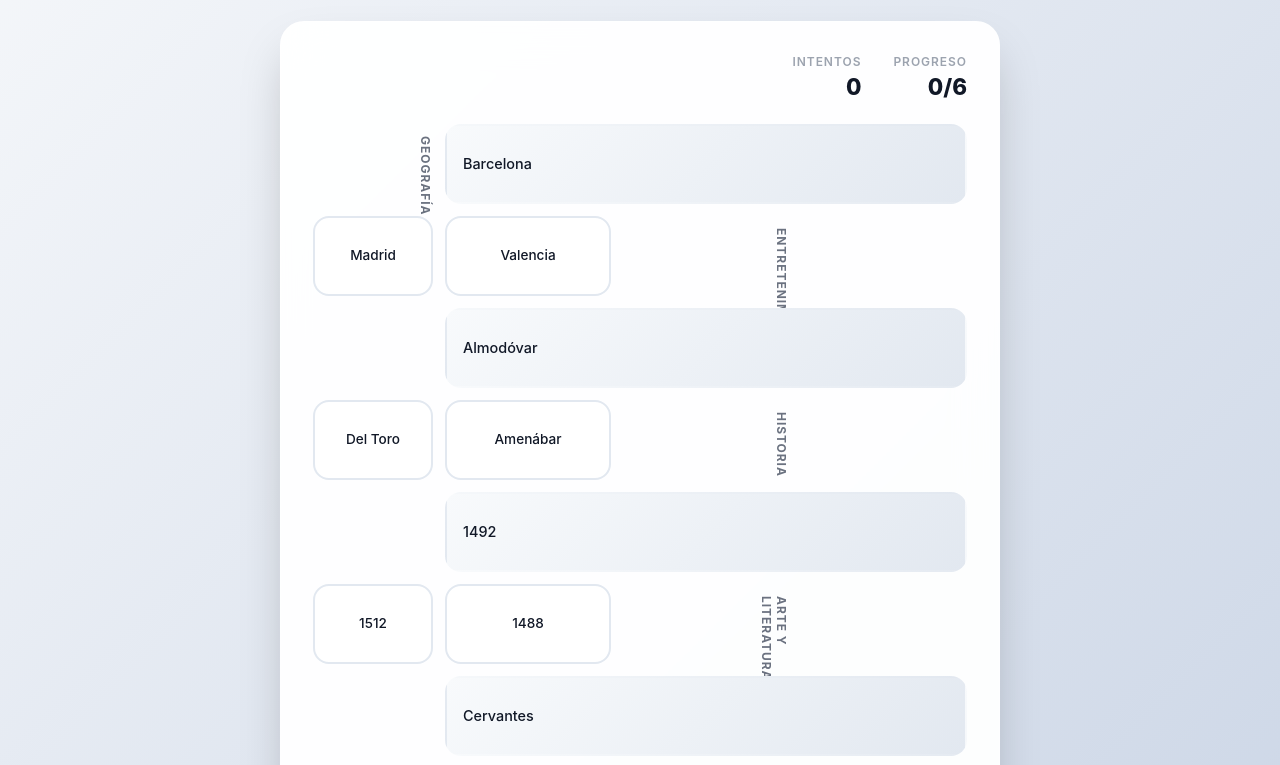
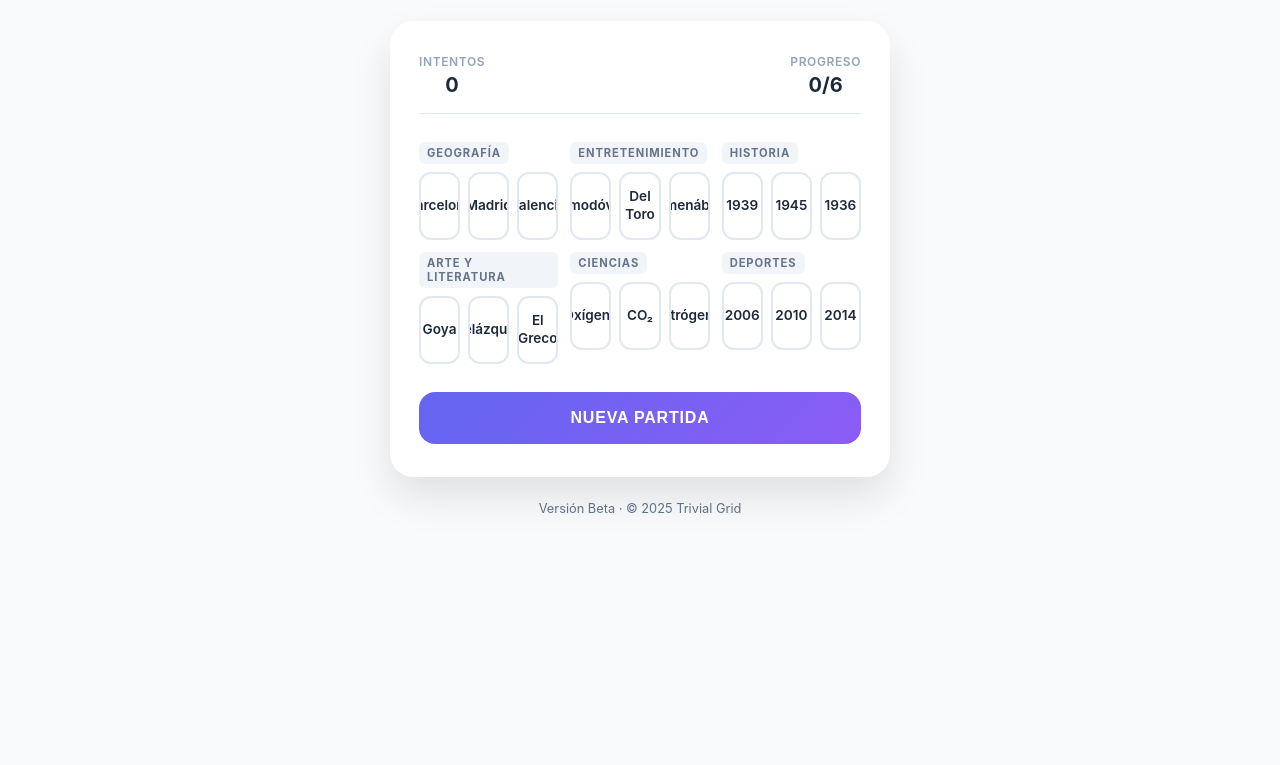
Before and after one commit to manuel-arrabal/trivial-grid, a plain HTML site: page index.html in a window 1280 px wide. Shown: the part 97-862 px from the top of the page. After the commit the page ends 800 px from the top, so only its background shows below. Drawn offline with Linux system fonts and the light colour scheme.

Commit message:
Update index.html

```diff
--- a/index.html
+++ b/index.html
@@ -12,34 +12,30 @@
     }
 
     body {
-      font-family: -apple-system, BlinkMacSystemFont, 'Segoe UI', Roboto, Oxygen, Ubuntu, Cantarell, sans-serif;
-      background: linear-gradient(135deg, #f5f7fa 0%, #c3cfe2 100%);
+      font-family: -apple-system, BlinkMacSystemFont, 'Segoe UI', Roboto, sans-serif;
+      background: #f8fafc;
       min-height: 100vh;
       display: flex;
       flex-direction: column;
       align-items: center;
-      padding: 24px;
-      color: #111827;
+      padding: 20px;
+      color: #1e293b;
     }
 
     .container {
-      max-width: 720px;
+      max-width: 500px;
       width: 100%;
-      flex: 1;
-      display: flex;
-      flex-direction: column;
-      align-items: center;
     }
 
     header {
       text-align: center;
-      margin-bottom: 24px;
+      margin-bottom: 32px;
     }
 
     h1 {
-      font-size: 2.2rem;
-      font-weight: 800;
-      background: linear-gradient(135deg, #667eea 0%, #764ba2 100%);
+      font-size: 2rem;
+      font-weight: 700;
+      background: linear-gradient(135deg, #6366f1, #8b5cf6);
       -webkit-background-clip: text;
       -webkit-text-fill-color: transparent;
       background-clip: text;
@@ -47,153 +43,139 @@
     }
 
     .subtitle {
-      color: #6b7280;
-      font-size: 1rem;
+      color: #64748b;
+      font-size: 0.95rem;
       font-weight: 500;
     }
 
     .game-card {
-      background: rgba(255, 255, 255, 0.95);
+      background: rgba(255, 255, 255, 0.9);
       backdrop-filter: blur(20px);
       border-radius: 24px;
-      padding: 32px;
-      box-shadow: 0 25px 50px -12px rgba(0, 0, 0, 0.25);
-      width: 100%;
-      border: 1px solid rgba(255, 255, 255, 0.2);
+      padding: 32px 28px;
+      box-shadow: 0 20px 40px rgba(0, 0, 0, 0.1);
+      border: 1px solid rgba(255, 255, 255, 0.3);
     }
 
     .stats {
       display: flex;
-      justify-content: flex-end;
-      gap: 32px;
-      margin-bottom: 24px;
+      justify-content: space-between;
+      margin-bottom: 28px;
+      padding-bottom: 16px;
+      border-bottom: 1px solid #e2e8f0;
     }
 
     .stat {
-      text-align: right;
+      text-align: center;
     }
 
     .stat-label {
       font-size: 0.75rem;
+      color: #94a3b8;
       text-transform: uppercase;
-      letter-spacing: 0.08em;
-      color: #9ca3af;
+      letter-spacing: 0.05em;
       font-weight: 600;
       margin-bottom: 4px;
     }
 
     .stat-value {
-      font-size: 1.4rem;
-      font-weight: 800;
-      color: #111827;
+      font-size: 1.25rem;
+      font-weight: 700;
+      color: #1e293b;
     }
 
     .grid {
       display: grid;
-      grid-template-columns: 120px 1fr 1fr 1fr;
-      grid-auto-rows: 80px;
+      grid-template-columns: 1fr 1fr 1fr;
       gap: 12px;
-      margin-bottom: 24px;
+      margin-bottom: 28px;
+    }
+
+    .row {
+      display: flex;
+      flex-direction: column;
+      gap: 8px;
     }
 
     .category-label {
-      font-size: 0.75rem;
-      color: #6b7280;
+      font-size: 0.7rem;
+      color: #64748b;
       text-transform: uppercase;
       letter-spacing: 0.08em;
-      display: flex;
-      align-items: flex-start;
-      padding-top: 12px;
       font-weight: 700;
-      writing-mode: vertical-rl;
-      text-orientation: mixed;
+      padding: 4px 8px;
+      background: #f1f5f9;
+      border-radius: 6px;
+      align-self: flex-start;
+      width: fit-content;
     }
 
-    .question-cell {
-      grid-column: 2 / span 3;
-      background: linear-gradient(135deg, #f8fafc 0%, #e2e8f0 100%);
-      border-radius: 16px;
-      padding: 16px;
-      font-size: 0.9rem;
-      line-height: 1.4;
+    .question-row {
+      display: grid;
+      grid-template-columns: 1fr 1fr 1fr;
+      gap: 8px;
+    }
+
+    .option {
+      height: 68px;
+      border: 2px solid #e2e8f0;
+      border-radius: 12px;
       display: flex;
       align-items: center;
-      border: 2px solid transparent;
+      justify-content: center;
+      font-size: 0.85rem;
+      font-weight: 600;
+      text-align: center;
+      padding: 8px;
       cursor: pointer;
       transition: all 0.2s ease;
-      font-weight: 500;
+      background: #ffffff;
+      line-height: 1.3;
       position: relative;
       overflow: hidden;
     }
 
-    .question-cell::before {
+    .option::before {
       content: '';
       position: absolute;
-      top: 0;
-      left: 0;
-      right: 0;
-      bottom: 0;
-      background: linear-gradient(135deg, rgba(102, 126, 234, 0.1) 0%, rgba(118, 75, 162, 0.1) 100%);
+      inset: 0;
+      background: linear-gradient(135deg, rgba(99, 102, 241, 0.1), rgba(139, 92, 246, 0.1));
       opacity: 0;
       transition: opacity 0.2s ease;
     }
 
-    .question-cell:hover::before {
+    .option:hover:not(.correct):not(.incorrect):not(.locked)::before {
       opacity: 1;
     }
 
-    .question-cell.option-0:hover {
-      border-color: #10b981;
+    .option:hover:not(.correct):not(.incorrect):not(.locked) {
+      border-color: #6366f1;
+      transform: translateY(-1px);
+      box-shadow: 0 8px 20px rgba(99, 102, 241, 0.15);
     }
 
-    .cell {
-      border-radius: 16px;
-      border: 2px solid #e2e8f0;
-      background: #ffffff;
-      font-size: 0.85rem;
-      padding: 12px 8px;
-      display: flex;
-      align-items: center;
-      justify-content: center;
-      text-align: center;
-      cursor: pointer;
-      transition: all 0.2s ease;
-      font-weight: 500;
-      line-height: 1.3;
+    .option.correct {
+      background: linear-gradient(135deg, #10b981, #059669);
+      color: white;
+      border-color: #10b981;
+      cursor: default;
     }
 
-    .cell:hover:not(.correct):not(.incorrect):not(.locked) {
-      border-color: #6366f1;
-      background: linear-gradient(135deg, #eef2ff 0%, #e0e7ff 100%);
-      transform: translateY(-2px);
-      box-shadow: 0 8px 25px rgba(99, 102, 241, 0.15);
-    }
-
-    .cell.correct,
-    .question-cell.correct {
-      background: linear-gradient(135deg, #10b981 0%, #059669 100%);
-      color: white !important;
-      border-color: #10b981;
-      cursor: default;
-      transform: scale(1.02);
-    }
-
-    .cell.incorrect,
-    .question-cell.incorrect {
-      background: linear-gradient(135deg, #ef4444 0%, #dc2626 100%);
-      color: white !important;
+    .option.incorrect {
+      background: linear-gradient(135deg, #ef4444, #dc2626);
+      color: white;
       border-color: #ef4444;
     }
 
-    .cell.locked,
-    .question-cell.locked {
+    .option.locked {
       cursor: default;
+      opacity: 0.7;
     }
 
     @keyframes shake {
       0%, 100% { transform: translateX(0); }
-      25% { transform: translateX(-4px); }
-      75% { transform: translateX(4px); }
+      25% { transform: translateX(-3px); }
+      75% { transform: translateX(3px); }
     }
 
     .shake {
@@ -202,55 +184,47 @@
 
     .reset-btn {
       width: 100%;
-      padding: 16px;
-      border: 2px solid transparent;
+      height: 52px;
+      border: none;
       border-radius: 16px;
+      background: linear-gradient(135deg, #6366f1, #8b5cf6);
+      color: white;
       font-size: 1rem;
       font-weight: 700;
+      text-transform: uppercase;
+      letter-spacing: 0.05em;
       cursor: pointer;
       transition: all 0.2s ease;
-      background: linear-gradient(135deg, #667eea 0%, #764ba2 100%);
-      color: white;
-      text-transform: uppercase;
-      letter-spacing: 0.05em;
     }
 
     .reset-btn:hover {
-      background: linear-gradient(135deg, #5a67d8 0%, #6b46c1 100%);
       transform: translateY(-2px);
-      box-shadow: 0 12px 30px rgba(102, 126, 234, 0.4);
+      box-shadow: 0 12px 30px rgba(99, 102, 241, 0.4);
     }
 
-    footer {
-      width: 100%;
-      max-width: 720px;
+    .footer {
       text-align: center;
-      color: #9ca3af;
-      padding: 20px;
+      margin-top: 24px;
+      color: #64748b;
       font-size: 0.8rem;
-      margin-top: 20px;
     }
 
-    @media (max-width: 768px) {
-      .grid {
-        grid-template-columns: 100px 1fr 1fr 1fr;
-        grid-auto-rows: 70px;
-        gap: 8px;
-      }
-
-      .category-label {
-        font-size: 0.7rem;
-        padding-top: 8px;
-      }
-
-      .question-cell,
-      .cell {
-        font-size: 0.8rem;
-        padding: 12px 8px;
+    @media (max-width: 480px) {
+      .container {
+        padding: 12px;
       }
 
       .game-card {
-        padding: 24px;
+        padding: 24px 20px;
+      }
+
+      .option {
+        height: 60px;
+        font-size: 0.8rem;
+      }
+
+      h1 {
+        font-size: 1.75rem;
       }
     }
   </style>
@@ -275,42 +249,47 @@
       </div>
 
       <div class="grid" id="grid"></div>
+
       <button class="reset-btn" onclick="resetGame()">Nueva Partida</button>
+    </div>
+
+    <div class="footer">
+      <p>Versión Beta · © 2025 Trivial Grid</p>
     </div>
   </div>
 
-  <footer>
-    <p><strong>Versión Beta</strong> · No se recopilan datos personales</p>
-    <p>© 2025 Trivial Grid · Licencia MIT</p>
-  </footer>
-
   <script>
-    // Base de datos de preguntas (3 opciones por pregunta)
     const trivialQuestions = {
       'Geografía': [
-        { q: '¿Cuál es la capital de España?', options: ['Barcelona', 'Madrid', 'Valencia'], correct: 1 },
-        { q: '¿Qué río pasa por Zaragoza?', options: ['Tajo', 'Ebro', 'Guadalquivir'], correct: 1 },
-        { q: '¿Cuántas comunidades autónomas?', options: ['15', '17', '19'], correct: 1 }
+        { q: '¿Capital de España?', options: ['Barcelona', 'Madrid', 'Valencia'], correct: 1 },
+        { q: '¿Río de Zaragoza?', options: ['Tajo', 'Ebro', 'Guadalquivir'], correct: 1 },
+        { q: '¿Comunidades autónomas?', options: ['15', '17', '19'], correct: 1 },
+        { q: '¿Alhambra está en?', options: ['Córdoba', 'Granada', 'Sevilla'], correct: 1 }
       ],
       'Entretenimiento': [
-        { q: '¿Quién dirigió "El Laberinto del Fauno"?', options: ['Almodóvar', 'Del Toro', 'Amenábar'], correct: 1 },
-        { q: '¿Quién cantó "Mediterráneo"?', options: ['Sabina', 'Serrat', 'Aute'], correct: 1 }
+        { q: '"El Laberinto del Fauno"?', options: ['Almodóvar', 'Del Toro', 'Amenábar'], correct: 1 },
+        { q: '"Mediterráneo" cantó?', options: ['Sabina', 'Serrat', 'Iglesias'], correct: 1 },
+        { q: 'Festival de Cine?', options: ['Bilbao', 'San Sebastián', 'Pamplona'], correct: 1 }
       ],
       'Historia': [
-        { q: '¿Año del descubrimiento de América?', options: ['1492', '1512', '1488'], correct: 0 },
-        { q: '¿Fin de la Guerra Civil Española?', options: ['1939', '1936', '1945'], correct: 0 }
+        { q: '¿Descubrimiento América?', options: ['1492', '1512', '1488'], correct: 0 },
+        { q: '¿Fin Guerra Civil?', options: ['1939', '1945', '1936'], correct: 0 },
+        { q: '¿Reyes Católicos?', options: ['Carlos I', 'Fernando e Isabel', 'Felipe II'], correct: 1 }
       ],
       'Arte y Literatura': [
-        { q: '¿Autor de "Don Quijote"?', options: ['Cervantes', 'Lope de Vega', 'Velázquez'], correct: 0 },
-        { q: '¿Pintor de "Las Meninas"?', options: ['Goya', 'Velázquez', 'El Greco'], correct: 1 }
+        { q: '"Don Quijote" escribió?', options: ['Lope de Vega', 'Cervantes', 'Góngora'], correct: 1 },
+        { q: '"Las Meninas" pintó?', options: ['Goya', 'Velázquez', 'El Greco'], correct: 1 },
+        { q: '"Guernica" es de?', options: ['Dalí', 'Picasso', 'Miró'], correct: 1 }
       ],
-      'Ciencias y Naturaleza': [
-        { q: '¿Planeta más grande?', options: ['Júpiter', 'Saturno', 'Neptuno'], correct: 0 },
-        { q: '¿Huesos en cuerpo humano adulto?', options: ['206', '180', '230'], correct: 0 }
+      'Ciencias': [
+        { q: '¿Planeta más grande?', options: ['Saturno', 'Júpiter', 'Urano'], correct: 1 },
+        { q: '¿Huesos humanos?', options: ['206', '180', '250'], correct: 0 },
+        { q: '¿Gas fotosíntesis?', options: ['Oxígeno', 'CO₂', 'Nitrógeno'], correct: 1 }
       ],
-      'Deportes y Pasatiempos': [
-        { q: '¿Año del Mundial de España?', options: ['2010', '2006', '2014'], correct: 0 },
-        { q: '¿Tenista con más Grand Slams?', options: ['Nadal', 'Alcaraz', 'Ferrer'], correct: 0 }
+      'Deportes': [
+        { q: '¿Mundial España?', options: ['2006', '2010', '2014'], correct: 1 },
+        { q: '¿Más Grand Slams?', options: ['Alcaraz', 'Nadal', 'Ferrero'], correct: 1 },
+        { q: '¿Juegos 1992?', options: ['Madrid', 'Barcelona', 'Sevilla'], correct: 1 }
       ]
     };
 
@@ -326,33 +305,32 @@
       grid.innerHTML = '';
 
       categories.forEach((cat, catIndex) => {
-        // Columna 1: Nombre categoría (vertical)
+        const row = document.createElement('div');
+        row.className = 'row';
+
         const label = document.createElement('div');
         label.className = 'category-label';
         label.textContent = cat;
-        grid.appendChild(label);
+        row.appendChild(label);
 
-        // Columna 2: Pregunta + Opción 0 (clickeable)
-        const qCell = document.createElement('div');
-        qCell.className = 'question-cell option-0';
-        qCell.dataset.category = catIndex;
-        qCell.dataset.option = 0;
-        qCell.id = `question-${catIndex}`;
-        grid.appendChild(qCell);
+        const questionRow = document.createElement('div');
+        questionRow.className = 'question-row';
+        questionRow.dataset.category = catIndex;
 
-        // Columnas 3 y 4: Opciones 1 y 2
-        for (let i = 1; i < 3; i++) {
-          const cell = document.createElement('div');
-          cell.className = 'cell';
-          cell.dataset.category = catIndex;
-          cell.dataset.option = i;
-          grid.appendChild(cell);
+        for (let i = 0; i < 3; i++) {
+          const option = document.createElement('div');
+          option.className = 'option';
+          option.dataset.option = i;
+          questionRow.appendChild(option);
         }
+
+        row.appendChild(questionRow);
+        grid.appendChild(row);
       });
 
       startNewRound();
       renderGrid();
-      attachEventListeners();
+      attachListeners();
       updateStats();
     }
 
@@ -361,40 +339,38 @@
       categories.forEach((cat, catIndex) => {
         if (!gameState.correctAnswers.has(catIndex)) {
           const questions = trivialQuestions[cat];
-          const randomQ = questions[Math.floor(Math.random() * questions.length)];
-          gameState.currentRound[catIndex] = randomQ;
+          gameState.currentRound[catIndex] = questions[Math.floor(Math.random() * questions.length)];
         }
       });
     }
 
     function renderGrid() {
       categories.forEach((cat, catIndex) => {
+        const questionRow = document.querySelector(`[data-category="${catIndex}"]`);
+        const options = questionRow.querySelectorAll('.option');
         const questionData = gameState.currentRound[catIndex];
-        const qCell = document.getElementById(`question-${catIndex}`);
-        const cells = document.querySelectorAll(`[data-category="${catIndex}"].cell`);
 
         if (gameState.correctAnswers.has(catIndex)) {
-          qCell.className = 'question-cell correct locked';
-          qCell.textContent = '✅ Completada';
-          cells.forEach(cell => {
-            cell.className = 'cell correct locked';
-            cell.textContent = '✓';
+          options.forEach((opt, i) => {
+            opt.className = 'option correct locked';
+            opt.textContent = '✓';
           });
           return;
         }
 
-        // Pregunta activa
-        qCell.className = 'question-cell option-0';
-        qCell.textContent = questionData.options[0];
-        cells[0].textContent = questionData.options[1];
-        cells[1].textContent = questionData.options[2];
+        options.forEach((opt, i) => {
+          opt.className = 'option';
+          opt.textContent = questionData.options[i];
+          opt.dataset.option = i;
+        });
       });
     }
 
-    function attachEventListeners() {
-      document.querySelectorAll('[data-category]').forEach(cell => {
-        cell.onclick = function() {
-          const catIndex = parseInt(this.dataset.category);
+    function attachListeners() {
+      document.querySelectorAll('.option').forEach(option => {
+        option.onclick = function() {
+          const questionRow = this.closest('[data-category]');
+          const catIndex = parseInt(questionRow.dataset.category);
           const optIndex = parseInt(this.dataset.option);
           handleAnswer(catIndex, optIndex, this);
         };
@@ -410,49 +386,35 @@
       gameState.attempts++;
       updateStats();
 
-      const qCell = document.getElementById(`question-${catIndex}`);
-      const allCells = document.querySelectorAll(`[data-category="${catIndex}"]`);
+      const questionRow = clickedElement.closest('[data-category]');
+      const options = questionRow.querySelectorAll('.option');
 
       if (optionIndex === correctIndex) {
-        // ¡Correcto!
         gameState.correctAnswers.add(catIndex);
-
-        allCells.forEach(cell => {
-          cell.classList.add('correct', 'locked');
+        options.forEach(opt => {
+          opt.classList.add('correct', 'locked');
+          opt.textContent = '✓';
         });
 
-        qCell.textContent = '✅ ¡Correcto!';
-
         if (gameState.correctAnswers.size === categories.length) {
-          setTimeout(() => {
-            alert(`🎉 ¡TRIVIAL COMPLETADO!\n\nIntentos totales: ${gameState.attempts}\n\n¡Enhorabuena!`);
-          }, 500);
+          setTimeout(() => alert(`🎉 ¡COMPLETADO!\n${gameState.attempts} intentos`), 400);
         }
       } else {
-        // Incorrecto
         clickedElement.classList.add('incorrect', 'shake');
-        setTimeout(() => {
-          clickedElement.classList.remove('shake');
-        }, 300);
+        setTimeout(() => clickedElement.classList.remove('shake'), 300);
       }
     }
 
     function updateStats() {
       document.getElementById('attempts').textContent = gameState.attempts;
-      document.getElementById('progress').textContent =
-        `${gameState.correctAnswers.size}/${categories.length}`;
+      document.getElementById('progress').textContent = `${gameState.correctAnswers.size}/6`;
     }
 
     function resetGame() {
-      gameState = {
-        attempts: 0,
-        correctAnswers: new Set(),
-        currentRound: {}
-      };
+      gameState = { attempts: 0, correctAnswers: new Set(), currentRound: {} };
       initGrid();
     }
 
-    // Inicializar
     initGrid();
   </script>
 </body>
```
